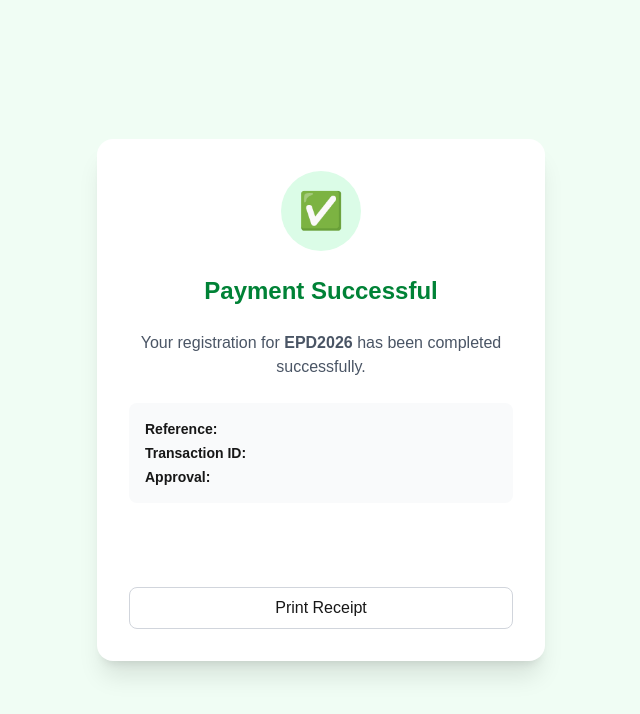
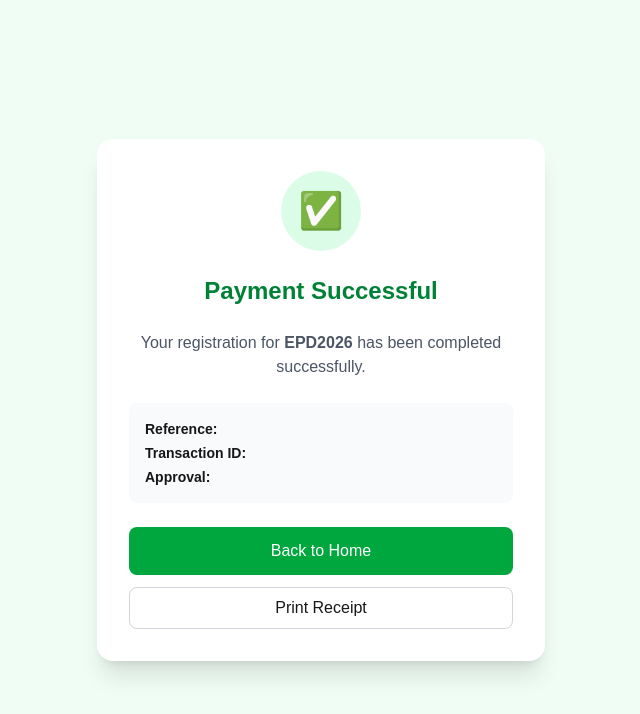
Before and after one commit to Piko-Technology-Services/cej-payments, a Next.js app: page /success in a window 1280 px wide. Shown: the top 714 px of the page, without its empty margins (319-959 px from the left). Built offline with nearby package versions, Linux system fonts and the light colour scheme.

Commit message:
card payments

```diff
--- a/app/checkout/page.tsx
+++ b/app/checkout/page.tsx
@@ -123,9 +123,9 @@ export default function checkout() {
           <img src="https://cejzambia.org/wp-content/uploads/2023/01/High-Resolution4-1-768x799.png" alt="EPD2026 Logo" className="h-20" />
         </div>
 
-        <h1 className="text-2xl font-semibold text-center">Checkout</h1>
+        <h1 className="text-2xl font-semibold text-center text-gray-800">Checkout</h1>
 
-        <div className="bg-gray-100 p-4 rounded-xl text-center">
+        <div className="bg-gray-100 p-4 rounded-xl text-center text-gray-700">
           <p>{data.product}</p>
           <p className="text-xl font-bold">ZMW {data.amount}</p>
         </div>
--- a/app/success/SuccessContent.tsx
+++ b/app/success/SuccessContent.tsx
@@ -98,7 +98,7 @@ export default function SuccessContent() {
         <div className="space-y-3">
           <button
             onClick={() => router.push('/')}
-            className="btn w-full"
+            className="btn w-full text-white bg-green-600 hover:bg-green-700"
           >
             Back to Home
           </button>
```
